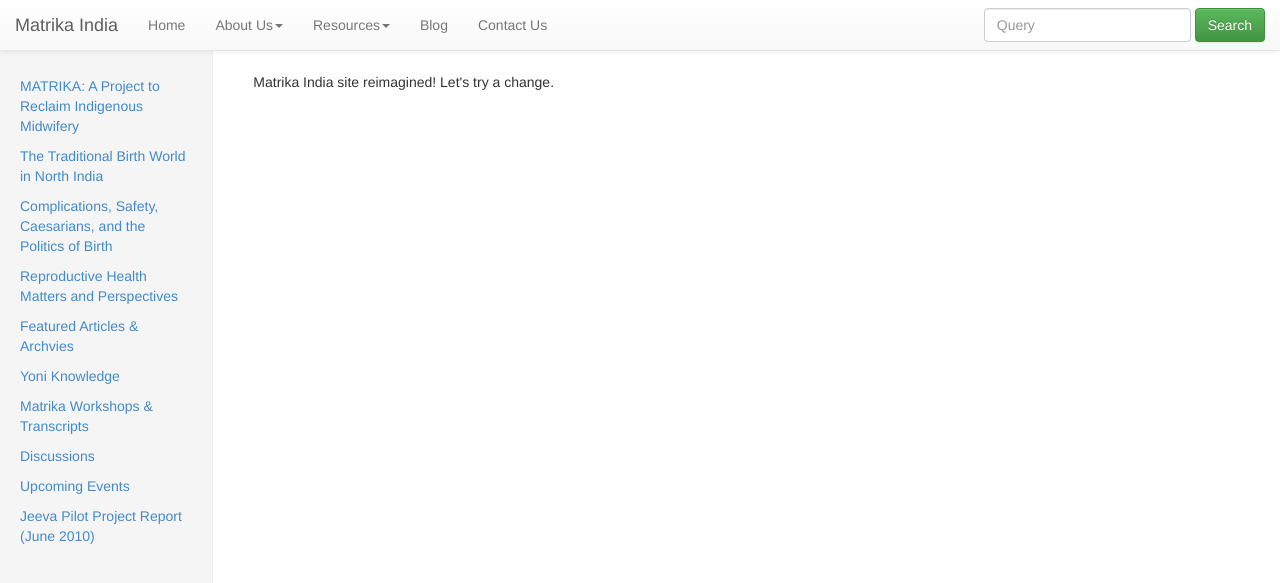
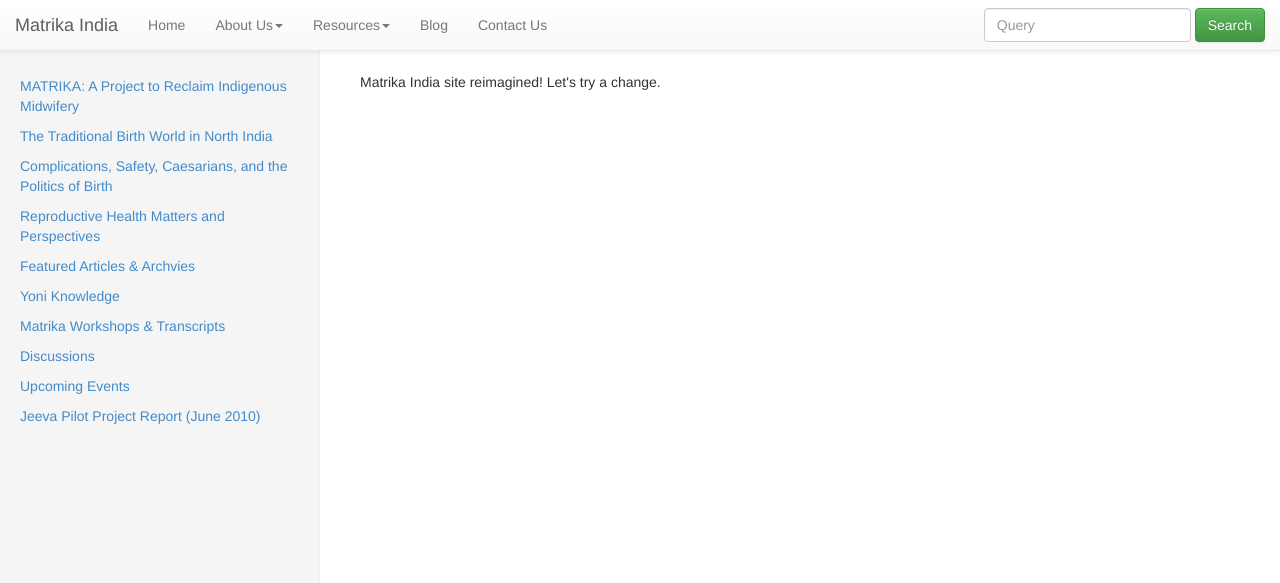
Before and after one commit to matrikaindia/matrika-beta, a Jekyll site: the page built from index.html, in a window 1280 px wide and 900 px high. Shown: the top 583 px of the window. Built offline with Jekyll 4.4.1, drawn with Linux system fonts in a browser that asks for light colours; nearby versions of some CDN libraries.

Commit message:
Increase width of left side sidebar

```diff
--- a/_layouts/default.html
+++ b/_layouts/default.html
@@ -76,7 +76,7 @@
 
 	<div class="container-fluid" style="min-height:100%">
 		<div class="row mainBodyContainer">
-			<div class="col-sm-3 col-md-2 sidebar">
+			<div class="col-sm-3 col-md-3 sidebar">
 				<ul class="nav nav-sidebar">
 					<li><a href="/WhyMatrika.html">MATRIKA: A Project to Reclaim Indigenous Midwifery</a></li>
 					<li><a href="/KeyConcepts.html">The Traditional Birth World in North India</a></li>
@@ -91,7 +91,7 @@
 				</ul>
 			</div>
 
-			<div class="col-sm-9 col-sm-offset-3 col-md-10 col-md-offset-2 main">
+			<div class="col-sm-9 col-sm-offset-3 col-md-9 col-md-offset-3 main">
 				<div id="mainContainer">
 					{{ content }}
 				</div>
```
